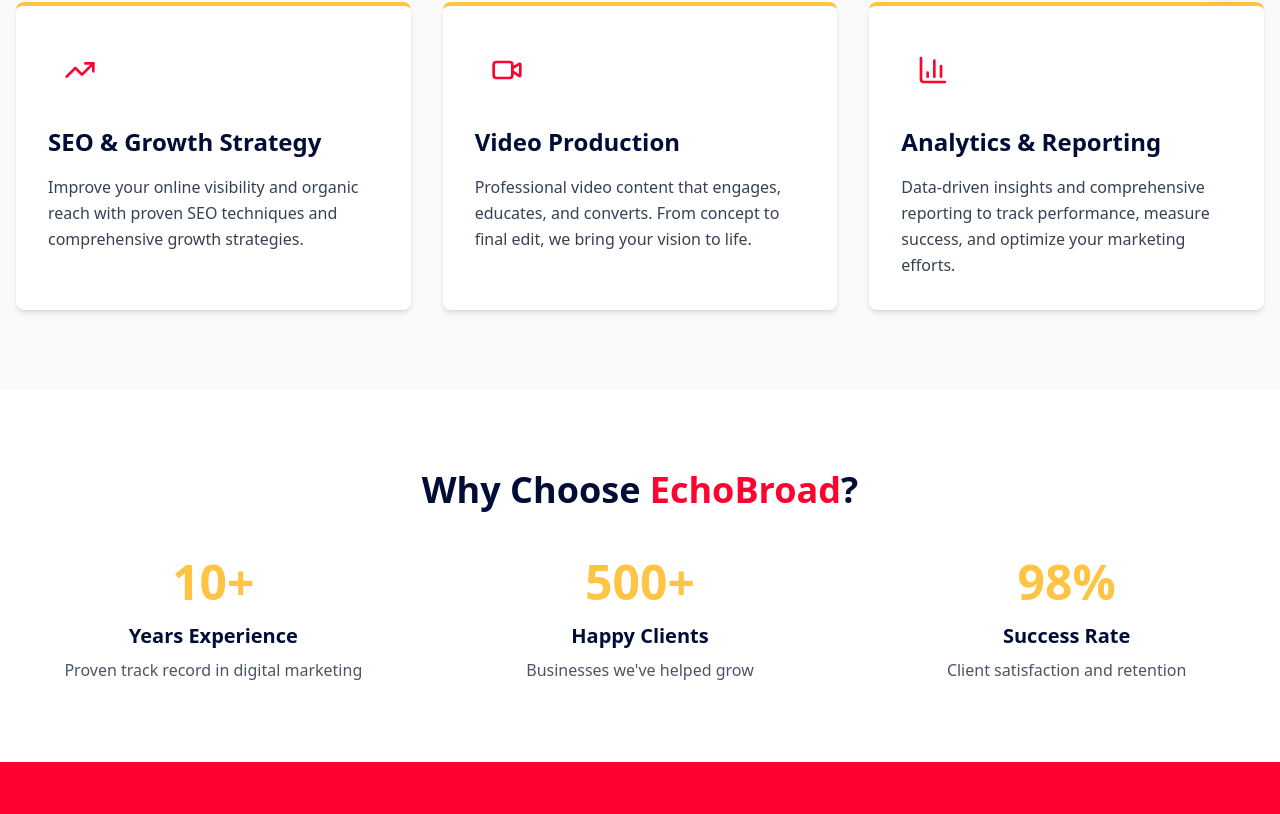
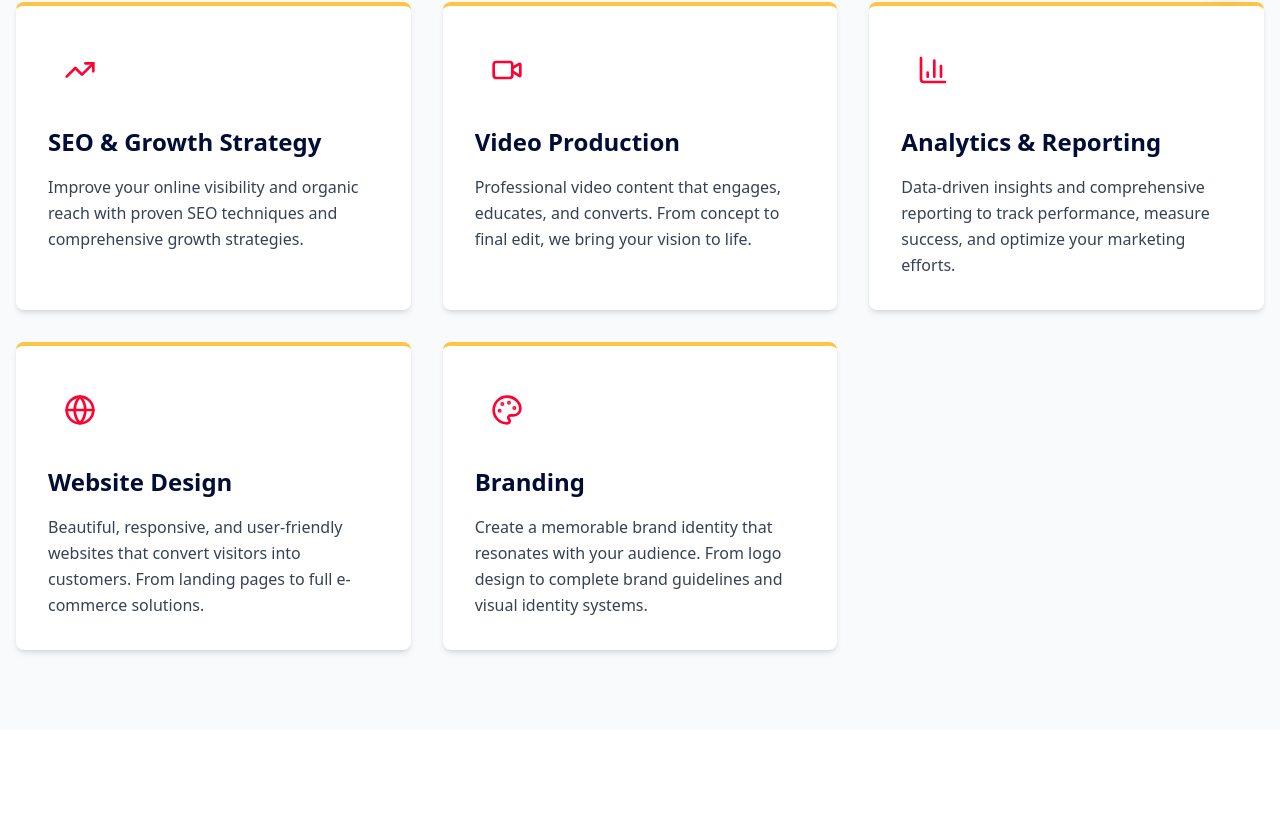
Before and after one commit to osasbenny/echobroadagency, a React (Vite) app: page /services in a window 1280 px wide. Shown: the part 770-1584 px from the top of the page. Built offline with nearby package versions, Linux system fonts and the light colour scheme.

Commit message:
FEAT: Add Website Design and Branding to Services section

```diff
--- a/src/pages/Services.jsx
+++ b/src/pages/Services.jsx
@@ -1,4 +1,4 @@
-import { Target, TrendingUp, Megaphone, PenTool, Video, BarChart3 } from 'lucide-react'
+import { Target, TrendingUp, Megaphone, PenTool, Video, BarChart3, Globe, Palette } from 'lucide-react'
 import { Link } from 'react-router-dom'
 import { Button } from '@/components/ui/button'
 
@@ -33,6 +33,16 @@
       icon: BarChart3,
       title: 'Analytics & Reporting',
       description: 'Data-driven insights and comprehensive reporting to track performance, measure success, and optimize your marketing efforts.'
+    },
+    {
+      icon: Globe,
+      title: 'Website Design',
+      description: 'Beautiful, responsive, and user-friendly websites that convert visitors into customers. From landing pages to full e-commerce solutions.'
+    },
+    {
+      icon: Palette,
+      title: 'Branding',
+      description: 'Create a memorable brand identity that resonates with your audience. From logo design to complete brand guidelines and visual identity systems.'
     }
   ]
 
```
